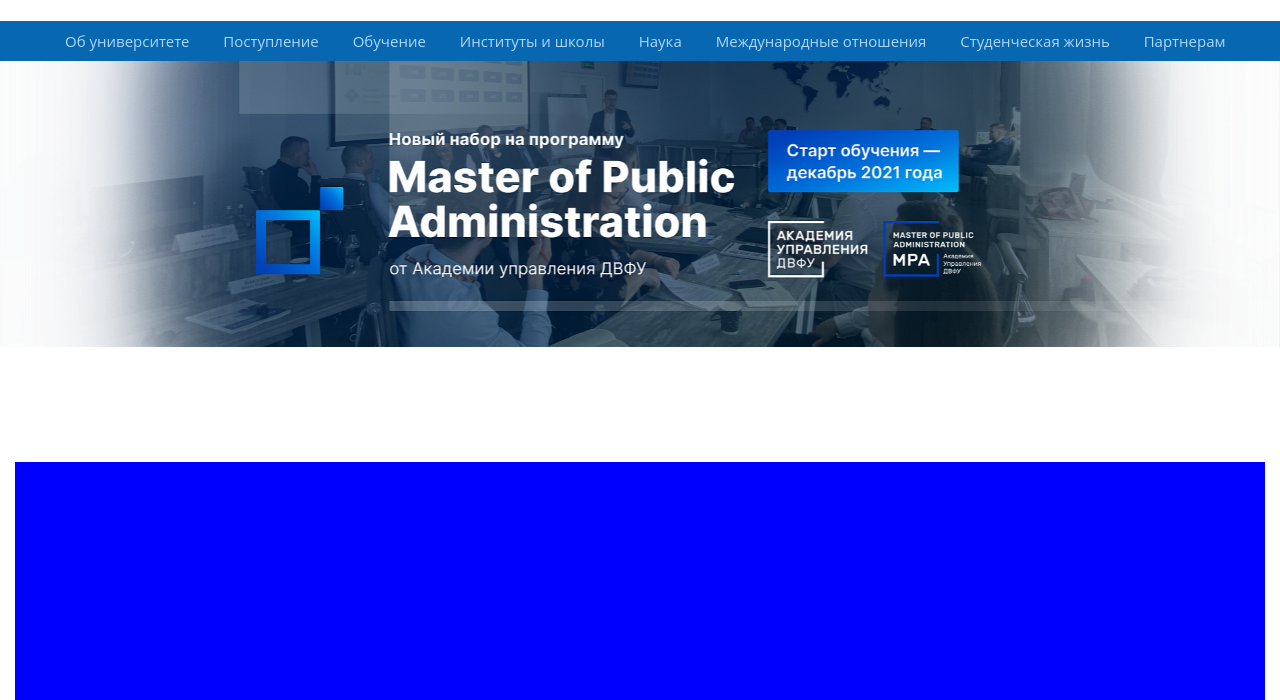
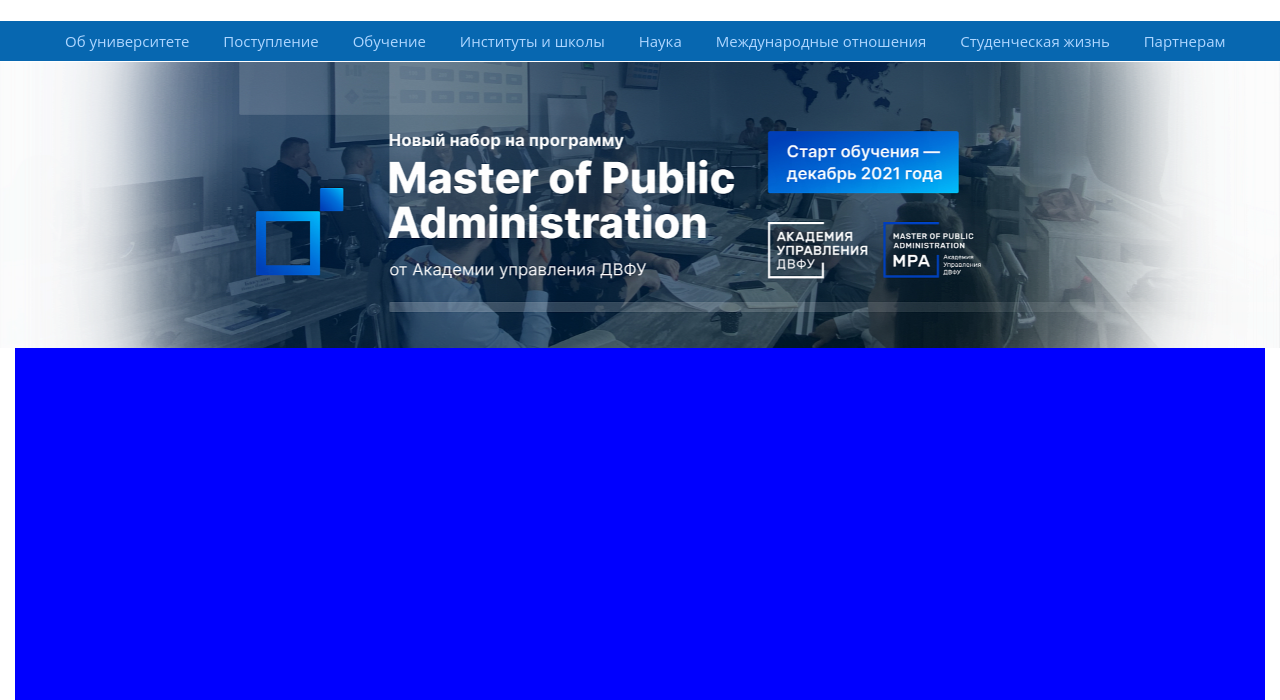
Before and after one commit to tarkhoon/dvfucopy, a plain HTML site: page index.html in a window 1280 px wide. Shown: the part 100-800 px from the top of the page. Drawn offline with Linux system fonts and the light colour scheme.

Commit message:
fix of pic height

```diff
--- a/css/main.css
+++ b/css/main.css
@@ -176,7 +176,6 @@ nav .menu>li{
     background: blue;
     align-items: center;
     position: relative;
-    margin-top: 400px;
 }
 
 .left{
@@ -236,6 +235,7 @@ nav .menu>li{
 .fadein {
 position:relative;
 width:100%;
+height: 15%;
 }
 .fadein img {
 position: absolute;
--- a/index.html
+++ b/index.html
@@ -145,9 +145,12 @@
             </nav>
         </div>
 
-        <div class="fadein">
 
-            <img src="pic/Меняющиеся картинки/Executive mba.png">
+
+    </header>
+    <div class="fadein" id="fadein">
+
+        <img src="pic/Меняющиеся картинки/Executive mba.png" id="img1">
         <img src="pic/Меняющиеся картинки/master of public.png">
         <img src="pic/Меняющиеся картинки/mba export to asia.png">
         <img src="pic/Меняющиеся картинки/Год науки.png">
@@ -158,9 +161,6 @@
         <img src="pic/Меняющиеся картинки/университетский квест.png">
 
     </div>
-
-    </header>
-
     <section class="without">
 
         <div class="left">
--- a/js/main.js
+++ b/js/main.js
@@ -1,6 +1,6 @@
 (function(){
     var nav = document.querySelector('nav');
-    var timeout = null;
+    let timeout = null;
     window.addEventListener('scroll', function(e){
       if(!timeout){
         timeout = setTimeout(function(){
@@ -44,3 +44,9 @@ function over2(){
 function hide2(){
     display2.classList.remove('show');
 }
+(function(){
+    setInterval(function() {
+        var hpic = document.getElementById('img1').offsetHeight;
+        document.getElementById('fadein').style.height = hpic + 'px';
+      }, 0);
+}())
```
Lines whose indentation alone changed are shown as unchanged.
